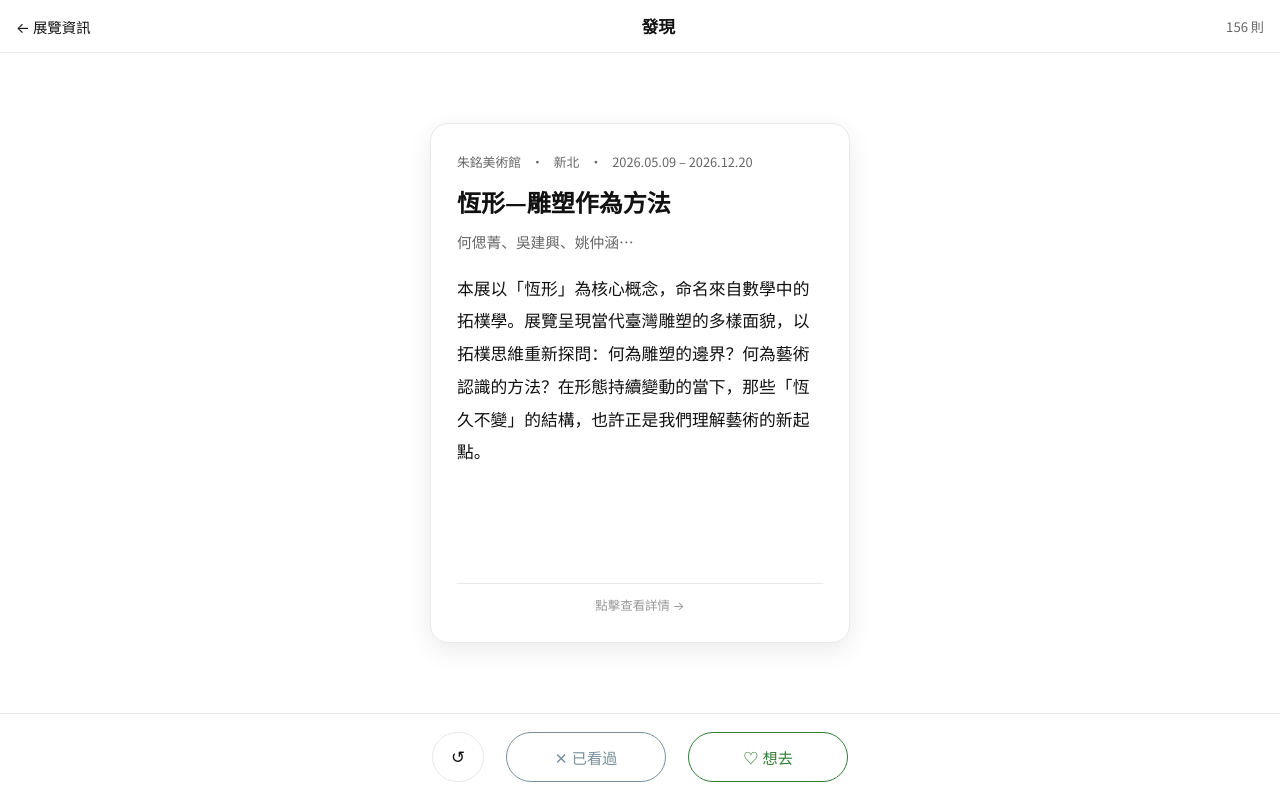
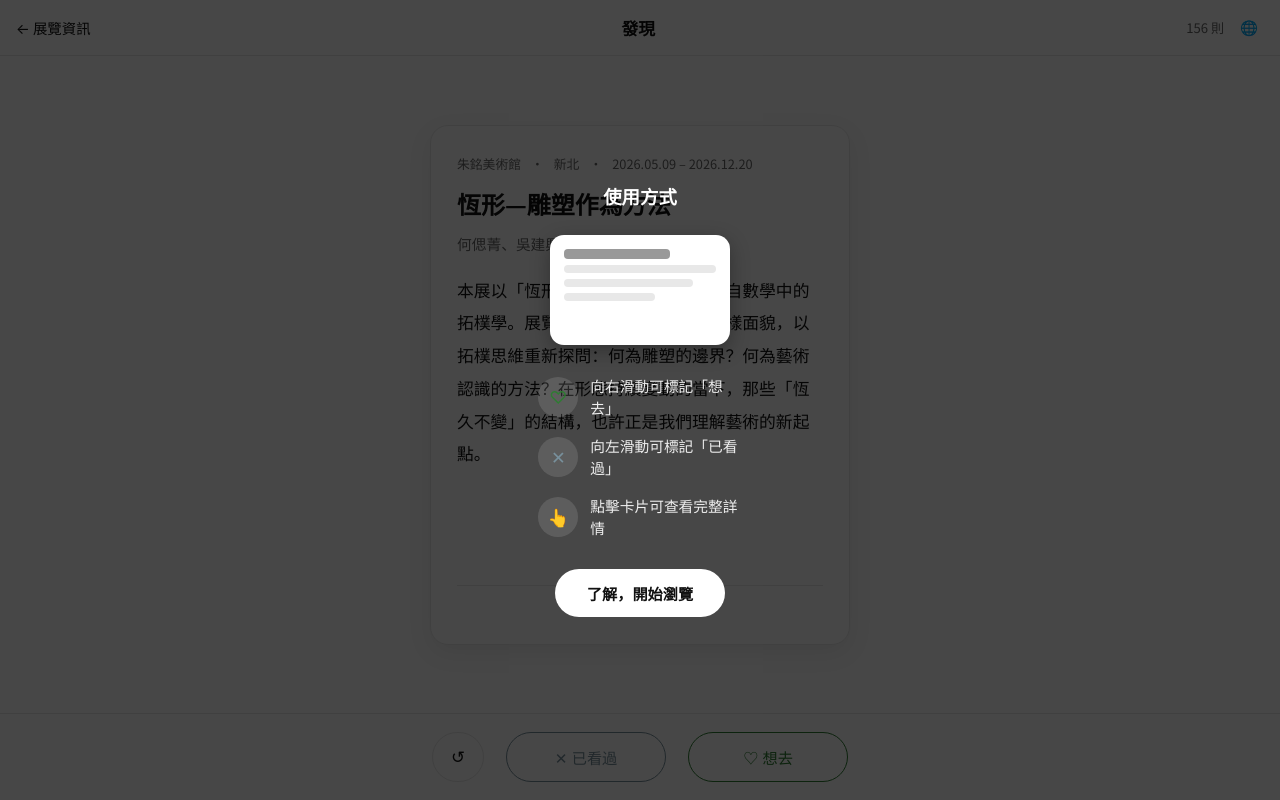
Before and after one commit to taiwan-chodofu/taiwan-art-now, a Flask app: page /discover in a window 1280 px wide. Run offline with Flask 3, Linux system fonts and the light colour scheme; data that the repository does not hold is empty.

Commit message:
Add language switcher, first-visit tutorial, and full-text descriptions to /discover
- Add the same lang dropdown (zh/ja/en) used on the main page's header,
  since /discover previously had no way to switch language.
- Show a one-time tutorial overlay on first visit, with a card mockup
  that swings left/right via CSS animation to demonstrate the swipe
  gestures, plus text steps for like/seen/tap. Dismissal is remembered
  in localStorage so it only shows once per browser.
- Show the full exhibition description instead of a 150-char excerpt,
  per user request — the card already scrolls internally so long
  descriptions are still readable.

```diff
--- a/app.py
+++ b/app.py
@@ -677,6 +677,11 @@ DISCOVER_LABELS = {
         "today_last": "last day",
         "view_details": "Tap for full details →",
         "count_left": "left",
+        "tutorial_title": "How to browse",
+        "tutorial_like": "Swipe right to mark “Want to go”",
+        "tutorial_seen": "Swipe left to mark “Already seen”",
+        "tutorial_tap": "Tap the card for full details",
+        "tutorial_got_it": "Got it, let's go",
     },
     "ja": {
         "title": "発見 — Taiwan Art Now",
@@ -693,6 +698,11 @@ DISCOVER_LABELS = {
         "today_last": "本日最終日",
         "view_details": "タップで詳細を見る →",
         "count_left": "件残り",
+        "tutorial_title": "使い方",
+        "tutorial_like": "右にスワイプすると「行きたい」に登録",
+        "tutorial_seen": "左にスワイプすると「観た」に登録",
+        "tutorial_tap": "カードをタップすると詳細を表示",
+        "tutorial_got_it": "わかった、見てみる",
     },
     "zh": {
         "title": "發現 — Taiwan Art Now",
@@ -709,6 +719,11 @@ DISCOVER_LABELS = {
         "today_last": "今天最後一天",
         "view_details": "點擊查看詳情 →",
         "count_left": "則",
+        "tutorial_title": "使用方式",
+        "tutorial_like": "向右滑動可標記「想去」",
+        "tutorial_seen": "向左滑動可標記「已看過」",
+        "tutorial_tap": "點擊卡片可查看完整詳情",
+        "tutorial_got_it": "了解，開始瀏覽",
     },
 }
 
@@ -738,7 +753,7 @@ def discover():
             continue  # 会期のない催しものはスワイプ発見に不向き
 
         desc = _get_description(ex, lang)
-        excerpt = _truncate_excerpt(desc, length=150)
+        excerpt = (desc or "").strip()
         if not excerpt:
             continue  # 読ませる概要がないカードは対象外
 
--- a/templates/discover.html
+++ b/templates/discover.html
@@ -81,7 +81,7 @@
     .card .excerpt {
       font-size: 1.05rem; line-height: 1.95; color: var(--text);
       overflow-y: auto; flex: 1 1 auto; padding-right: 4px;
-      max-width: 30em;
+      max-width: 30em; white-space: pre-wrap;
     }
     .card .hint {
       flex: 0 0 auto; margin-top: 16px; font-size: 0.78rem; color: var(--text-light);
@@ -118,14 +118,105 @@
       margin-top: 18px; padding: 12px 28px; border-radius: 999px; border: none;
       background: var(--text); color: var(--bg); font-size: 0.95rem; cursor: pointer;
     }
+    .lang-dropdown { position: relative; display: inline-block; }
+    .lang-btn {
+      font-size: 0.9rem; background: none; border: none; color: var(--text);
+      cursor: pointer; padding: 4px 6px;
+    }
+    .lang-menu {
+      display: none; position: absolute; top: 100%; right: 0;
+      background: var(--bg); border: 1px solid var(--border);
+      border-radius: 8px; box-shadow: 0 4px 12px rgba(0,0,0,0.1);
+      padding: 4px 0; z-index: 200; min-width: 90px;
+    }
+    @media (prefers-color-scheme: dark) {
+      .lang-menu { box-shadow: 0 4px 12px rgba(0,0,0,0.4); }
+    }
+    .lang-menu.show { display: block; }
+    .lang-menu a {
+      display: block; padding: 8px 14px; font-size: 0.78rem;
+      color: var(--text-sub); text-decoration: none;
+    }
+    .lang-menu a.active { color: var(--text); font-weight: 600; }
+
+    .tutorial-overlay {
+      position: fixed; inset: 0; background: rgba(0,0,0,0.72); z-index: 500;
+      display: flex; flex-direction: column; align-items: center; justify-content: center;
+      padding: 28px 20px;
+    }
+    .tutorial-overlay h3 {
+      color: #fff; font-size: 1.15rem; margin-bottom: 26px; font-weight: 700;
+    }
+    .tutorial-demo {
+      position: relative; width: 180px; height: 110px; margin-bottom: 30px;
+    }
+    .tutorial-demo .mini-card {
+      position: absolute; inset: 0; background: var(--bg); border-radius: 14px;
+      display: flex; flex-direction: column; padding: 14px; gap: 6px;
+      animation: tutorialSwing 3.2s ease-in-out infinite;
+      box-shadow: 0 6px 20px rgba(0,0,0,0.3);
+    }
+    .tutorial-demo .mini-card .mini-line { height: 8px; border-radius: 4px; background: var(--border); }
+    .tutorial-demo .mini-card .mini-line.title { width: 70%; height: 10px; background: var(--text-light); }
+    .tutorial-demo .mini-card .mini-line.w1 { width: 100%; }
+    .tutorial-demo .mini-card .mini-line.w2 { width: 85%; }
+    .tutorial-demo .mini-card .mini-line.w3 { width: 60%; }
+    @keyframes tutorialSwing {
+      0%, 14% { transform: translateX(0) rotate(0deg); }
+      28% { transform: translateX(-46px) rotate(-9deg); }
+      42% { transform: translateX(0) rotate(0deg); }
+      56% { transform: translateX(0) rotate(0deg); }
+      70% { transform: translateX(46px) rotate(9deg); }
+      84%, 100% { transform: translateX(0) rotate(0deg); }
+    }
+    .tutorial-steps { display: flex; flex-direction: column; gap: 16px; max-width: 300px; margin-bottom: 30px; }
+    .tutorial-step { display: flex; align-items: center; gap: 12px; color: #eee; font-size: 0.92rem; line-height: 1.5; }
+    .tutorial-step .icon {
+      flex: 0 0 40px; height: 40px; border-radius: 50%; display: flex; align-items: center; justify-content: center;
+      font-size: 1.1rem; background: rgba(255,255,255,0.12);
+    }
+    .tutorial-step.like .icon { color: var(--like); }
+    .tutorial-step.seen .icon { color: var(--seen); }
+    .tutorial-overlay .got-it-btn {
+      padding: 13px 32px; border-radius: 999px; border: none;
+      background: #fff; color: #111; font-size: 0.95rem; font-weight: 600; cursor: pointer;
+    }
   </style>
 </head>
 <body>
   <header>
     <a href="/?lang={{ current_lang }}">← {{ labels.back }}</a>
     <div class="heading">{{ labels.heading }}</div>
-    <div class="progress" id="progressLabel"></div>
+    <div style="display:flex; align-items:center; gap:10px;">
+      <div class="progress" id="progressLabel"></div>
+      <div class="lang-dropdown">
+        <button class="lang-btn" id="langBtn" onclick="document.getElementById('langMenu').classList.toggle('show')">🌐</button>
+        <div class="lang-menu" id="langMenu">
+          <a href="?lang=zh" {% if current_lang == 'zh' %}class="active"{% endif %}>中文</a>
+          <a href="?lang=ja" {% if current_lang == 'ja' %}class="active"{% endif %}>日本語</a>
+          <a href="?lang=en" {% if current_lang == 'en' %}class="active"{% endif %}>English</a>
+        </div>
+      </div>
+    </div>
   </header>
+
+  <div class="tutorial-overlay" id="tutorialOverlay" style="display:none;">
+    <h3>{{ labels.tutorial_title }}</h3>
+    <div class="tutorial-demo">
+      <div class="mini-card">
+        <div class="mini-line title"></div>
+        <div class="mini-line w1"></div>
+        <div class="mini-line w2"></div>
+        <div class="mini-line w3"></div>
+      </div>
+    </div>
+    <div class="tutorial-steps">
+      <div class="tutorial-step like"><span class="icon">♡</span><span>{{ labels.tutorial_like }}</span></div>
+      <div class="tutorial-step seen"><span class="icon">✕</span><span>{{ labels.tutorial_seen }}</span></div>
+      <div class="tutorial-step"><span class="icon">👆</span><span>{{ labels.tutorial_tap }}</span></div>
+    </div>
+    <button class="got-it-btn" id="tutorialGotIt">{{ labels.tutorial_got_it }}</button>
+  </div>
 
   <div class="stage" id="stage">
     <div class="empty-state" id="emptyState" style="display:none;">
@@ -343,6 +434,15 @@
     });
 
     renderCard();
+
+    var TUTORIAL_KEY = 'taiwan_art_discover_tutorial_seen';
+    if (!localStorage.getItem(TUTORIAL_KEY)) {
+      document.getElementById('tutorialOverlay').style.display = 'flex';
+    }
+    document.getElementById('tutorialGotIt').addEventListener('click', function() {
+      localStorage.setItem(TUTORIAL_KEY, '1');
+      document.getElementById('tutorialOverlay').style.display = 'none';
+    });
   </script>
 </body>
 </html>
```
